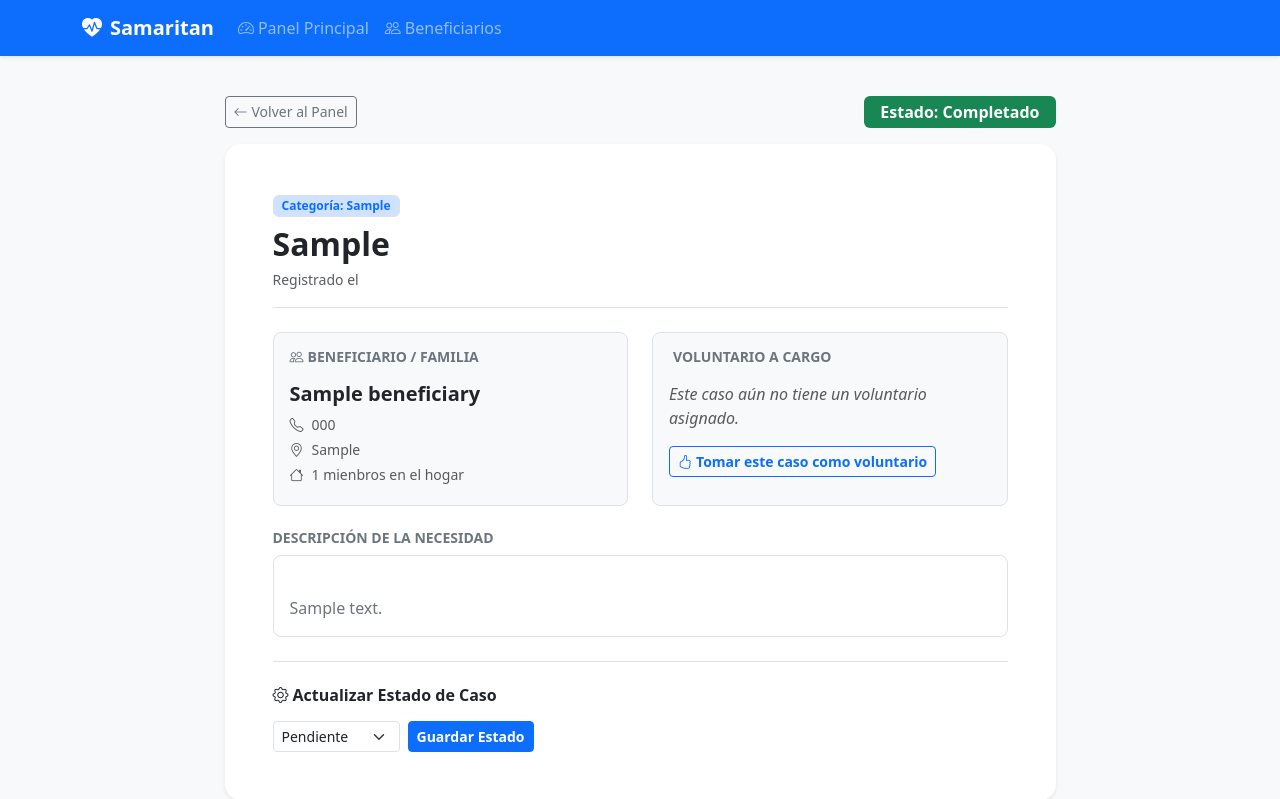
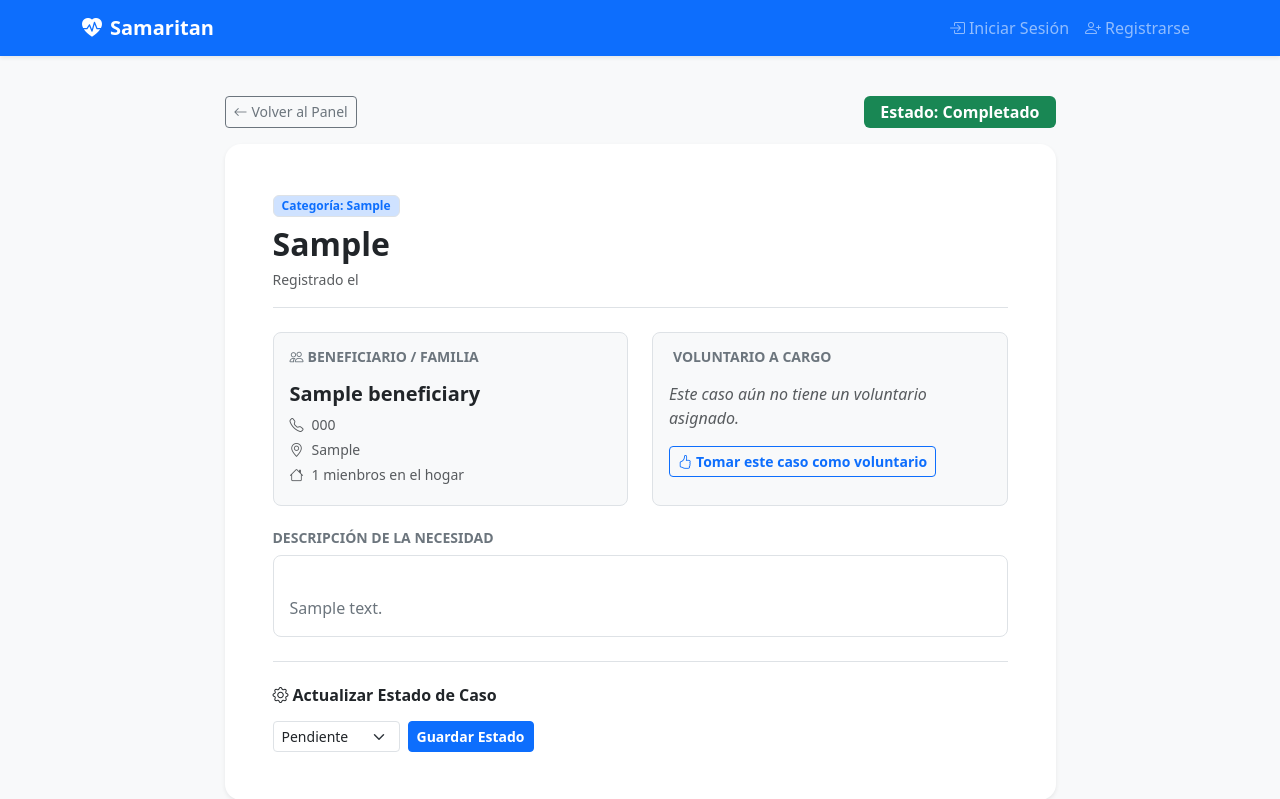
Before and after one commit to AmbrocioJRDeLaCruz/samaritan-app, a Flask app: page /cases/1 in a window 1280 px wide. Shown: the top 799 px of the page. Run offline with Flask 3, Linux system fonts and the light colour scheme; tables that the repository leaves empty hold one stand-in row (values such as "Sample post"); parts of the project's set-up code (start-up, migrations or seed data) failed here and were passed over; some libraries are stand-ins or nearby versions.

Commit message:
Add user registration functionality and a login page

```diff
--- a/templates/layout.html
+++ b/templates/layout.html
@@ -23,6 +23,7 @@
             </button>
 
             <div class="collapse navbar-collapse" id="navbarMain">
+                {% if session["user_id"] %}
                     <ul class="navbar-nav me-auto mb-2 mb-lg-0">
                         <li class="nav-item">
                             <a class="nav-link" href="/"><i class="bi bi-speedometer2 me-1"></i>Panel Principal</a>
@@ -31,6 +32,26 @@
                             <a class="nav-link" href="/beneficiaries"><i class="bi bi-people me-1"></i>Beneficiarios</a>
                         </li>
                     </ul>
+                    <ul class="navbar-nav ms-auto mb-2 mb-lg-0 align-items-center">
+                        <li class="nav-item me-3 text-white-50 small">
+                            <i class="bi bi-person-circle me-1"></i>{{ session.get("user_name", "Voluntario") }}
+                        </li>
+                        <li class="nav-item">
+                            <a class="btn btn-outline-light btn-sm" href="/logout">
+                                <i class="bi bi-box-arrow-right me-1"></i>Cerrar Sesión
+                            </a>
+                        </li>
+                    </ul>
+                {% else %}
+                    <ul class="navbar-nav ms-auto mb-2 mb-lg-0">
+                        <li class="nav-item">
+                            <a class="nav-link" href="/login"><i class="bi bi-box-arrow-in-right me-1"></i>Iniciar Sesión</a>
+                        </li>
+                        <li class="nav-item">
+                            <a class="nav-link" href="/register"><i class="bi bi-person-plus me-1"></i>Registrarse</a>
+                        </li>
+                    </ul>
+                {% endif %}
             </div>
         </div>
     </nav>
```
Lines whose indentation alone changed are shown as unchanged.
